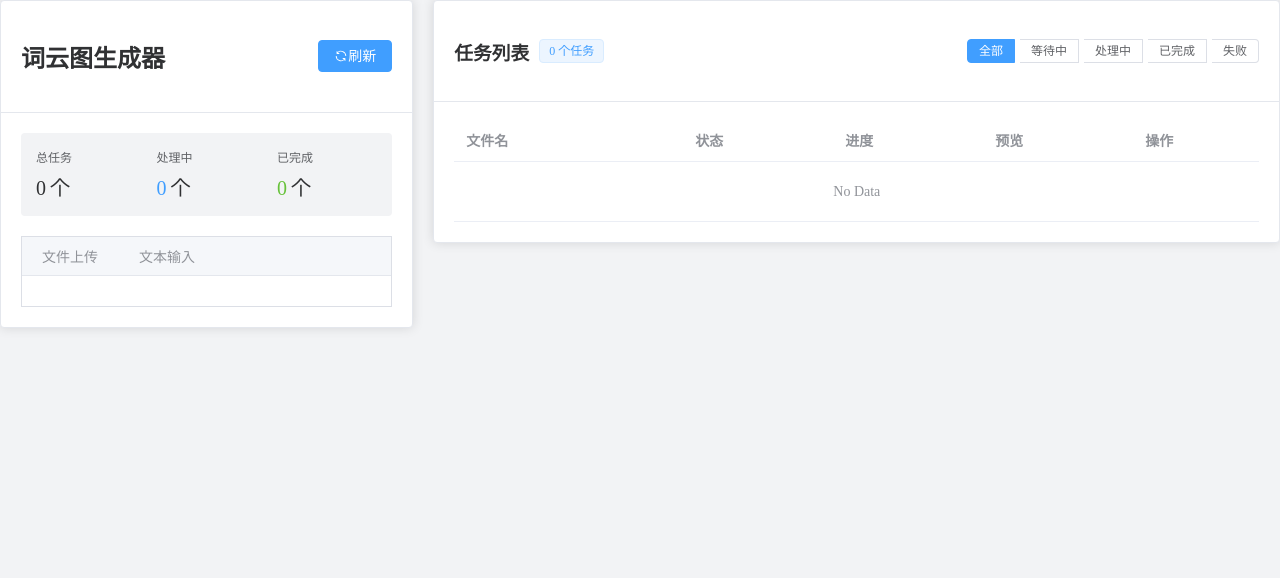
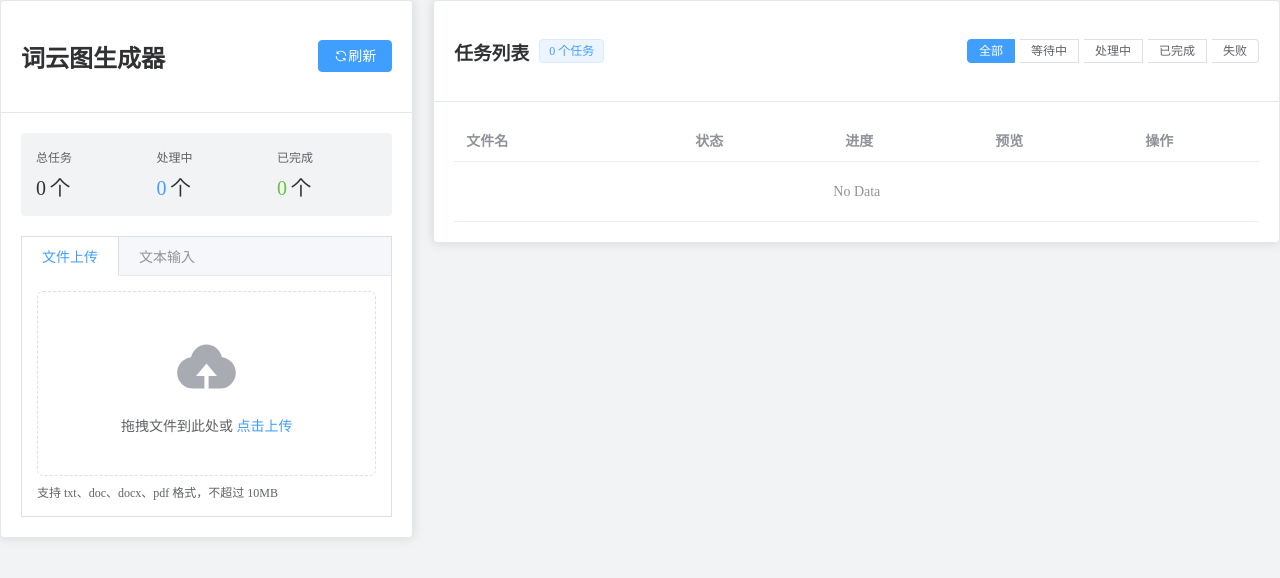
Before and after one commit to zhenda-hub/word-cloud-gene, a Vue app in the folder frontend/: page / in a window 1280 px wide. Shown: the top 578 px of the page. Built offline with nearby package versions, Linux system fonts and the light colour scheme; no server answers.

Commit message:
update: 文件上传 check

```diff
--- a/frontend/src/components/WordCloudGenerator.vue
+++ b/frontend/src/components/WordCloudGenerator.vue
@@ -39,7 +39,7 @@
 
             <!-- 上传区域 -->
             <div class="upload-section">
-              <el-tabs type="border-card">
+              <el-tabs v-model="activeTab" type="border-card">
                 <el-tab-pane label="文件上传" name="upload">
                   <el-upload
                     class="upload-area"
@@ -214,6 +214,7 @@ import { ElMessage } from 'element-plus'
 import axios from 'axios'
 
 const API_URL = import.meta.env.VITE_API_URL
+const activeTab = ref('upload')
 const inputText = ref('')
 const isSubmitting = ref(false)
 const filterStatus = ref('')
```
